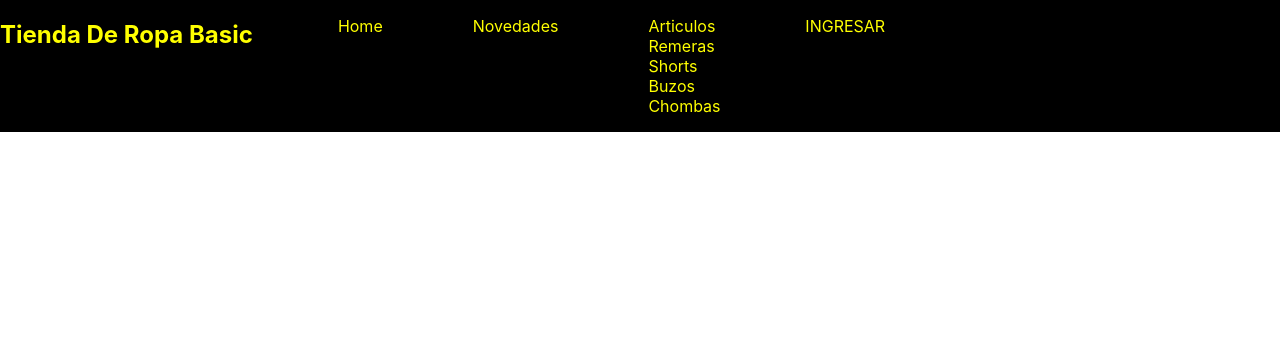
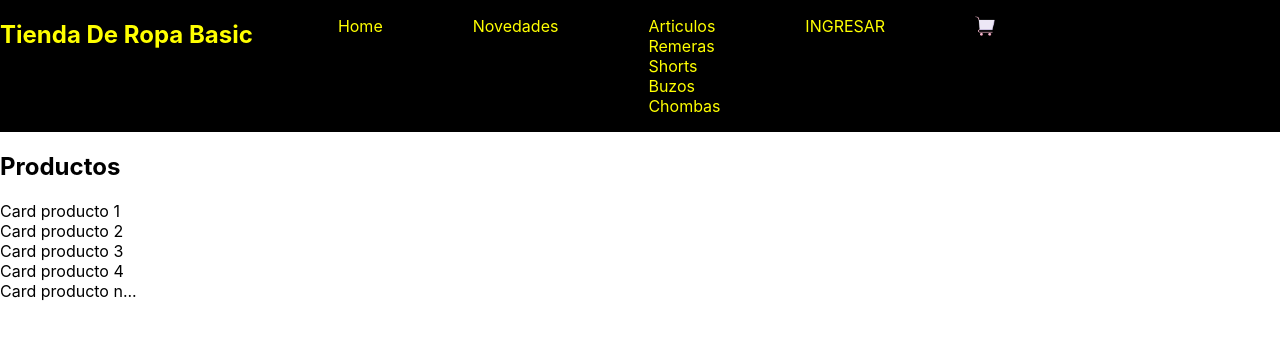
Before and after one commit to valen-ruggieri/React-Proyecto, a React (Create React App) app: page / in a window 1280 px wide. Shown: the top 340 px of the page. Built offline with nearby package versions, Linux system fonts and the light colour scheme.

Commit message:
CartWidget y ItemListContainer en landing

```diff
--- a/src/App.js
+++ b/src/App.js
@@ -1,11 +1,13 @@
 
 import './App.css';
+import ItemListContainer from './components/ItemListContainer';
 import NavBar from './components/NavBar';
 
 
 function App() {
   return (
-   <NavBar/>
+   <><NavBar />
+   <ItemListContainer /></>
   );
 }
 
--- /dev/null
+++ b/src/components/CartWidget.jsx
@@ -0,0 +1,13 @@
+import React from "react";
+import logo from "../img/compras.png";
+
+export default function CartWidget (){
+
+     return (  <>
+
+<li><a><img src={logo} width={'20px'}></img></a></li>
+
+     </>
+
+     )
+}
--- /dev/null
+++ b/src/components/ItemListContainer.jsx
@@ -0,0 +1,19 @@
+import React from "react";
+
+export default function ItemListContainer(){
+
+     return (
+
+        <>
+        <h2>Productos</h2>
+        <div>Card producto 1</div>
+        <div>Card producto 2</div>
+        <div>Card producto 3</div>
+        <div>Card producto 4</div>
+        <div>Card producto n...</div>
+        </>
+
+
+
+     )
+}
--- a/src/components/NavBar.jsx
+++ b/src/components/NavBar.jsx
@@ -1,4 +1,5 @@
 import React from "react";
+import CartWidget from "./CartWidget";
 
 export default function NavBar (){
 
@@ -28,6 +29,8 @@ export default function NavBar (){
     </li>
     <li><a>INGRESAR</a></li>
 
+    <CartWidget/>
+
 </ul>
 
 
```
Also changed, not shown: src/img/compras.png (added).
